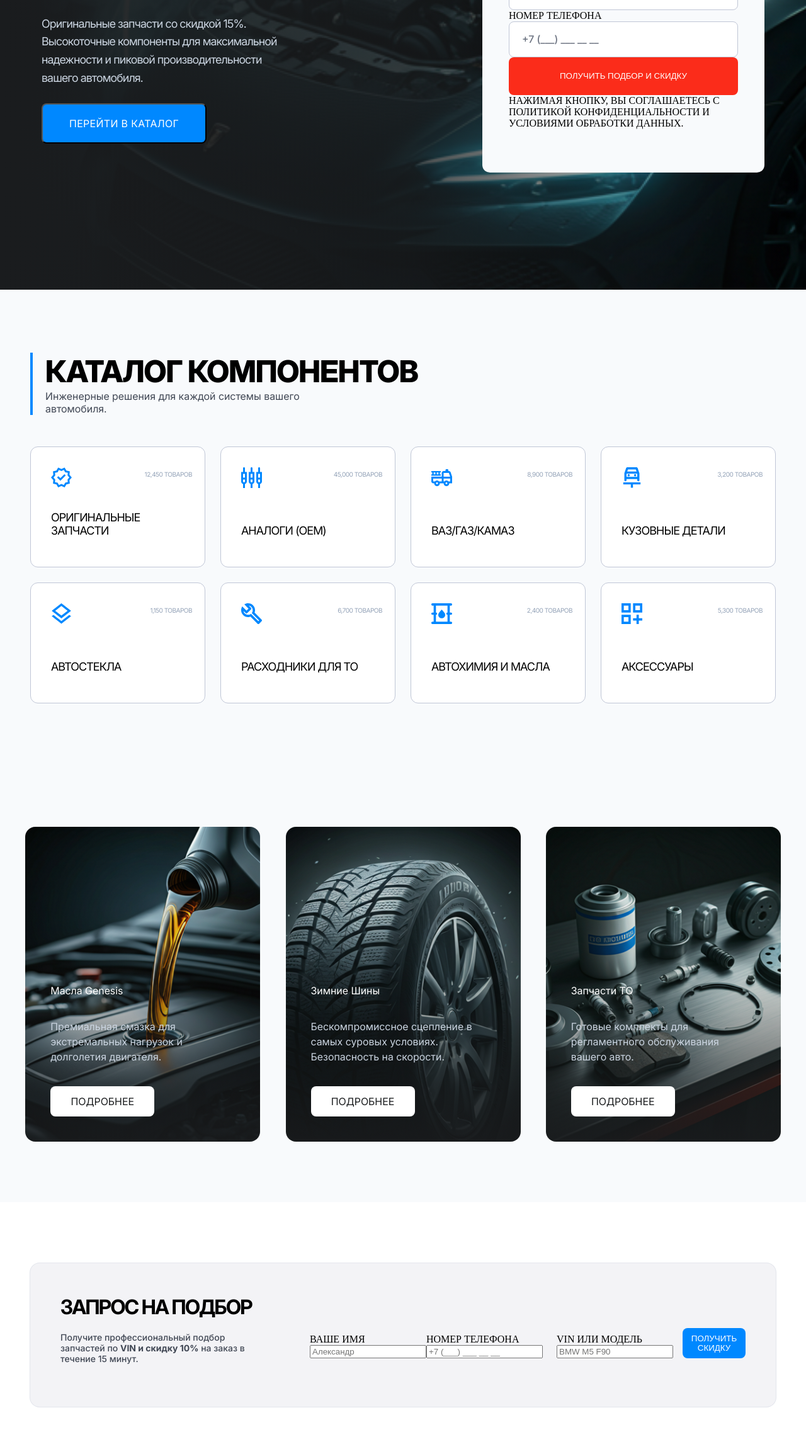
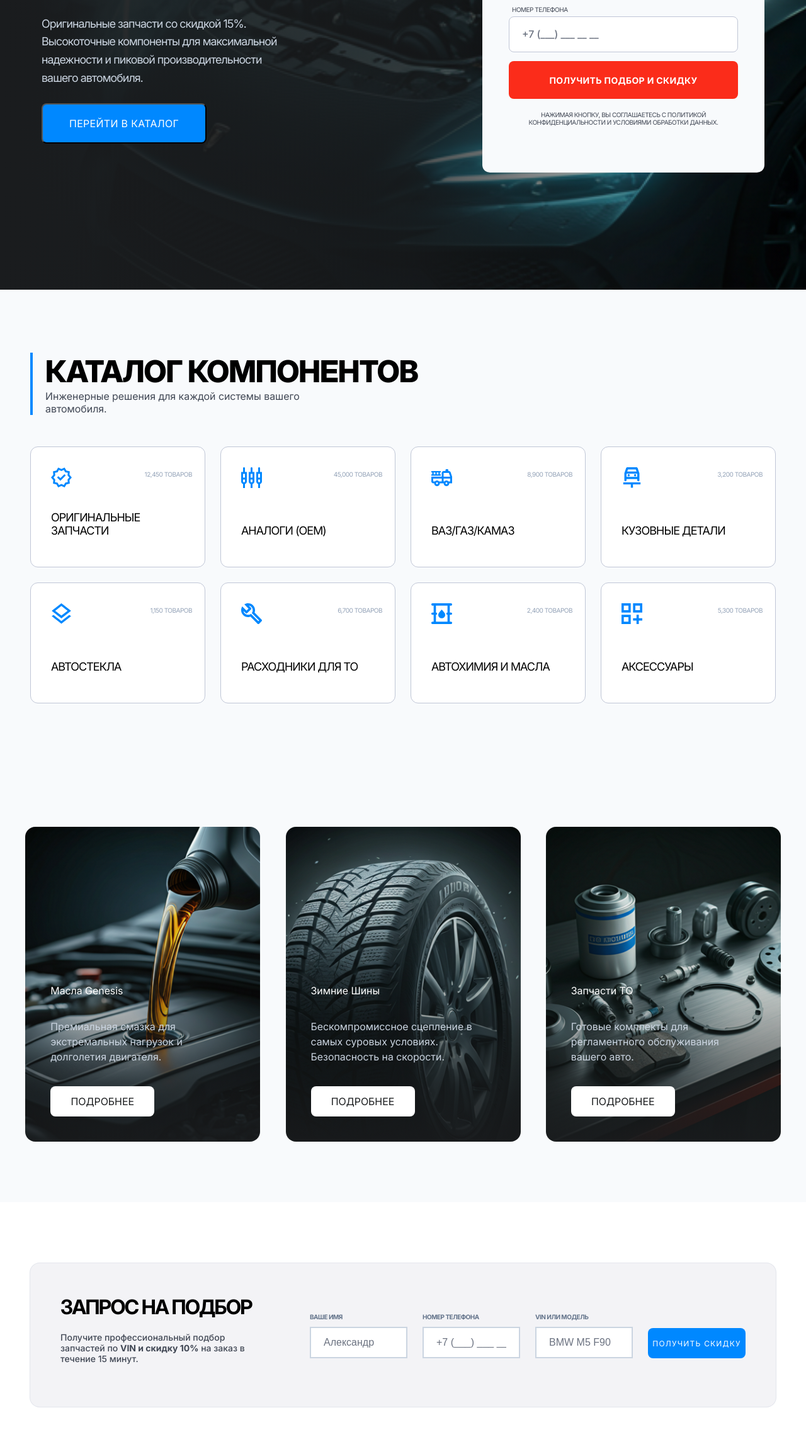
Before and after one commit to kot-gerodot/GlavDetail, a website: page public/index.html in a window 1280 px wide. Shown: the part 491-2800 px from the top of the page at 63% size. Drawn offline with Linux system fonts and the light colour scheme.

Commit message:
corrected-my-styles-and-crm

```diff
--- a/public/adaptive.css
+++ b/public/adaptive.css
@@ -143,13 +143,13 @@ border: 0;
  margin: 20px 0;
  display: flex;
  flex-direction: column;
- justify-content: space-around;
 height: 433px;
 border-radius: 12px;
 background-color:#ffffff;
 border: 2px solid rgba(0, 91, 175, 0.1);
 
 padding:24px;
+justify-content: space-between;
 
 
      }
@@ -162,8 +162,11 @@ padding:24px;
         color: rgba(0, 136, 255, 1);
       }
       #input-panel-mobile form{
-height: 95px;
+height: 324px;
 margin: 0;
+display: flex;
+flex-direction: column;
+justify-content: space-between;
 
       }
        #input-panel-mobile form h4{
@@ -200,6 +203,7 @@ justify-content: center;
  background:rgba(0, 136, 255, 1);
 border-radius: 8px;
 border: 0;
+height: 56px;
 
       }
       #input-button-mobile button{
--- a/public/index.html
+++ b/public/index.html
@@ -35,7 +35,7 @@
               <h4>Получите бесплатный экспертный подбор и скидку<br>10% на первый заказ прямо сейчас!</h4>
               <form class="lead-form" data-source="header">
               <label for="vin_or_model">
-                <span>МОДЕЛЬ АВТО ИЛИ VIN-КОД</span>
+                <span><h5>МОДЕЛЬ АВТО ИЛИ VIN-КОД</h5></span>
                 <input
                   type="text"
                   name="vin_or_model"
@@ -44,7 +44,7 @@
                 />
               </label>
               <label for="phone">
-                <span>НОМЕР ТЕЛЕФОНА</span>
+                <span><h5>НОМЕР ТЕЛЕФОНА</h5></span>
                 <input
                   type="tel"
                   name="phone"
@@ -54,11 +54,11 @@
                 />
               </label>
               <button type="submit">
-                <span class="btn-label">ПОЛУЧИТЬ ПОДБОР И СКИДКУ</span>
+                <span class="btn-label"><h3>ПОЛУЧИТЬ ПОДБОР И СКИДКУ</h3></span>
               </button>
               <span class="form-agreement"
-                >НАЖИМАЯ КНОПКУ, ВЫ СОГЛАШАЕТЕСЬ С ПОЛИТИКОЙ КОНФИДЕНЦИАЛЬНОСТИ И УСЛОВИЯМИ
-                ОБРАБОТКИ ДАННЫХ.</span>
+                ><h5>НАЖИМАЯ КНОПКУ, ВЫ СОГЛАШАЕТЕСЬ С ПОЛИТИКОЙ КОНФИДЕНЦИАЛЬНОСТИ И УСЛОВИЯМИ
+                ОБРАБОТКИ ДАННЫХ.</h5></span>
             </form>
           </article>
         </main>
@@ -94,11 +94,11 @@
       <div id="text-block-input-panel"><h1>ЗАПРОС НА ПОДБОР</h1><h4>Получите профессиональный подбор<br>запчастей по <span style="font-weight: 700;">VIN и скидку 10%</span> на заказ в<br>течение 15 минут.</h4></div>
       <form class="lead-form" data-source="large" id="large-input-block">
               <label for="large-name">
-                <span>ВАШЕ ИМЯ</span>
+                <span> <h5>ВАШЕ ИМЯ</h5></span>
                 <input type="text" name="name" id="large-name" placeholder="Александр" />
               </label>
               <label for="large-phone">
-                <span>НОМЕР ТЕЛЕФОНА</span>
+                <span><h5>НОМЕР ТЕЛЕФОНА</h5></span>
                 <input
                   type="tel"
                   name="phone"
@@ -108,10 +108,10 @@
                 />
               </label>
               <label for="large-vin">
-                <span>VIN ИЛИ МОДЕЛЬ</span>
+                <span><h5>VIN ИЛИ МОДЕЛЬ</h5></span>
                 <input type="text" name="vin_or_model" id="large-vin" placeholder="BMW M5 F90" />
               </label>
-              <button type="submit"><span class="btn-label">ПОЛУЧИТЬ СКИДКУ</span></button>
+              <button type="submit" id="large-input-button"><span class="btn-label"> <h2>ПОЛУЧИТЬ СКИДКУ</h2></span></button>
             </form>
           </article>
     </section>
@@ -157,18 +157,28 @@
           <h2>Помощь эксперта</h2>
           <h6>Получите бесплатную консультацию<br>и скидку 5% на первый заказ</h6>
           </div>
-          <form>
-                <h4>VIN-НОМЕР АВТОМОБИЛЯ</h4>
-                <input type="text" placeholder="Введите VIN">
-              </form>
-              <form>
-                <h4>НОМЕР ТЕЛЕФОНА</h4>
-                <input type="text" placeholder="+7 (___) ___-__-__">
-              </form>
-              <div id="input-button-mobile">
-              <button><h4>ПОЛУЧИТЬ СКИДКУ</h4></button>
-              <h5>Нажимая кнопку, вы соглашаетесь с обработкой<br>персональных данных</h5>
-              </div>
+         <form class="lead-form" data-source="mobile">
+            <label for="mobile-vin">
+              <span><h4>VIN-НОМЕР АВТОМОБИЛЯ</h4></span>
+              <input type="text" name="vin_or_model" id="mobile-vin" placeholder="Введите VIN" />
+            </label>
+            <label for="mobile-phone">
+              <span><h4>НОМЕР ТЕЛЕФОНА</h4></span>
+              <input
+                type="tel"
+                name="phone"
+                id="mobile-phone"
+                placeholder="+7 (___) ___-__-__"
+                required
+              />
+            </label>
+            <div id="input-button-mobile">
+              <button type="submit" id="input-panel-mobile-button"><span class="btn-label"><h4>ПОЛУЧИТЬ СКИДКУ</h4></span></button>
+              <span class="form-agreement"
+                ><h5>Нажимая кнопку, вы соглашаетесь с обработкой <br>персональных данных</h5></span
+              >
+            </div>
+          </form>
          </section>
          <section id="component-catalog-mobile">
           <h1>Каталог</h1>
--- a/public/main.css
+++ b/public/main.css
@@ -230,6 +230,10 @@ margin: 0;
 }
 #input-panel form{
     text-align:left;
+    display: flex;
+    flex-direction: column;
+    height: 309px;
+    justify-content: space-around;
 }
 
 #input-panel input{
@@ -258,7 +262,7 @@ background: #FB2C1A;
 border: 0;
 color:#ffffff;
 }
-#input-panel div{
+.form-agreement h5{
   text-align:center;
 }
 /*component-catalog.......*/
@@ -418,15 +422,16 @@ width: 692px;
 height: 90px;
 justify-content: space-between;
 }
-#large-input-block form{
+#large-input-block label{
     margin: 0;
 }
-#large-input-block form h5{
+#large-input-block label h5{
 font-weight: 700;
 color: rgba(100, 116, 139, 1);
+margin: 10px 0;
 
 }
-#large-input-block form input {
+#large-input-block label input {
 width: 155px;
 height: 50px;
 border-width: 1px, 1px, 2px, 1px;
@@ -437,12 +442,12 @@ font-weight: 500;
 font-size: 16px;
 color: rgba(100, 116, 139, 1);
 }
-#large-input-block form input::placeholder {
+#large-input-block label input::placeholder {
        color: rgba(107, 114, 128, 1);
 
       }
 
-#large-input-block button{
+#large-input-button{
      display: flex;
     width: 155px;
     height: 48px;
```
